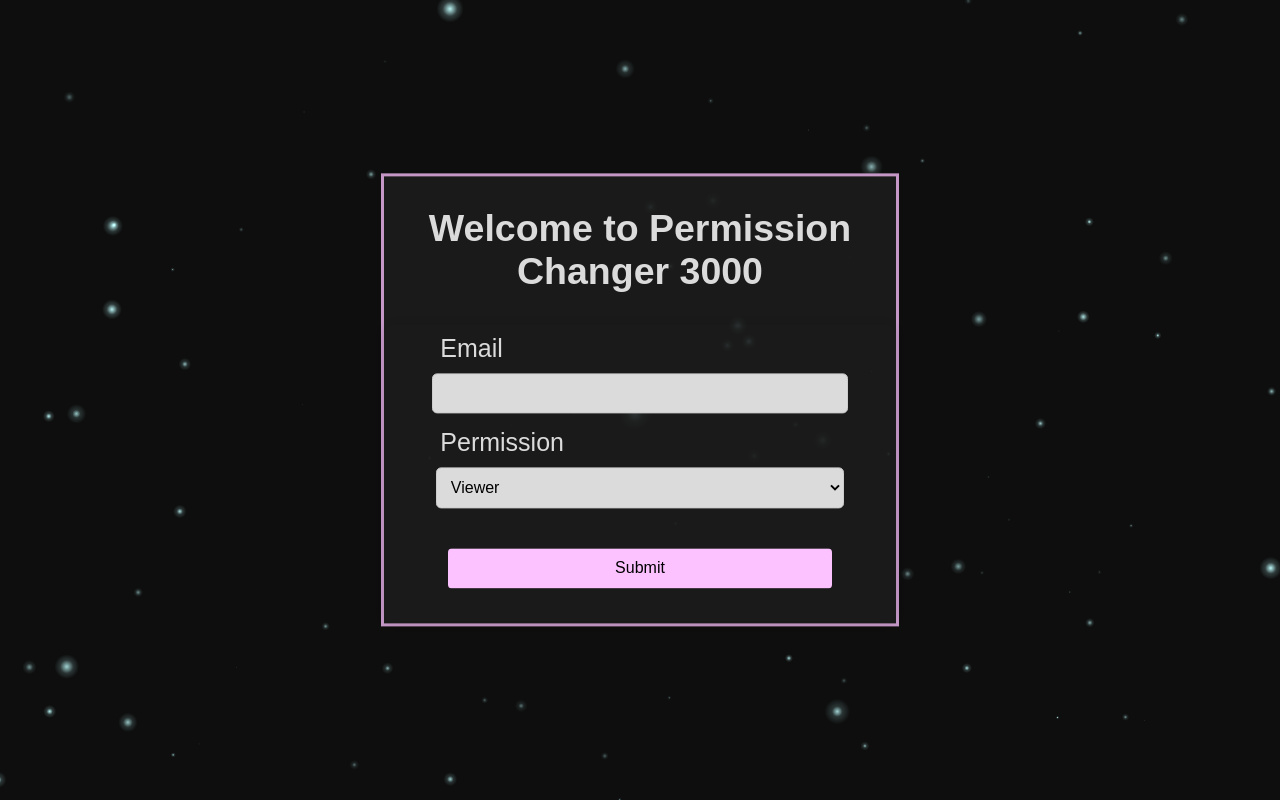
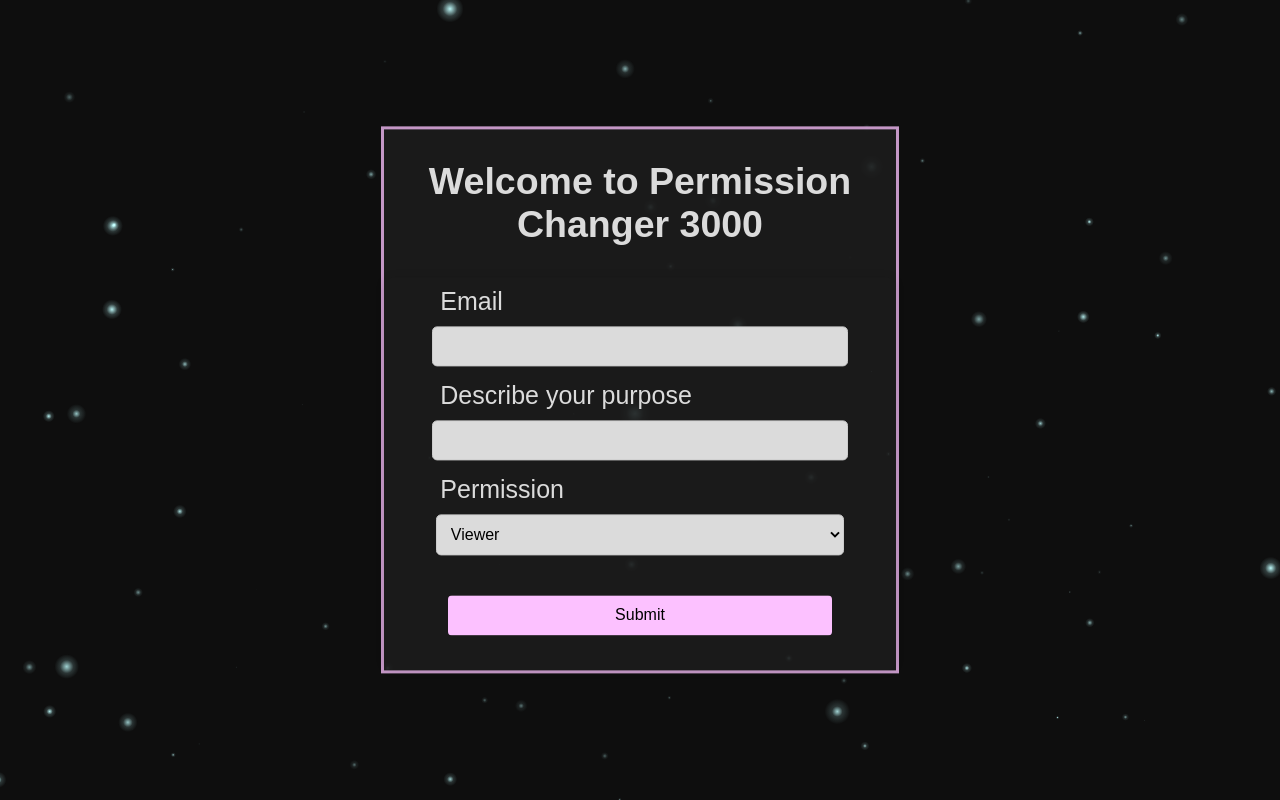
Before and after one commit to timur-harin/YandexCloudIAM, a Flask app: page / in a window 1280 px wide. Run offline with Flask 3, Linux system fonts and the light colour scheme.

Commit message:
Add purpose field

```diff
--- a/backend/app.py
+++ b/backend/app.py
@@ -13,6 +13,7 @@ def index():
 def submit():
     email = request.form['inputField']
     role = request.form['option']
+    purpose = request.form['purposeField']
     changePermission(email, role)
     return render_template('success.html', email=email, role=role)
 
--- a/backend/templates/index.html
+++ b/backend/templates/index.html
@@ -14,6 +14,9 @@
                 <form action="/submit" method="post" class="form-container">
                     <label for="inputField">Email</label><br>
                     <input type="email" id="inputField" name="inputField" class="email-input" required><br>
+
+                    <label for="purposeField">Describe your purpose</label><br>
+                    <input type="text" id="purposeField" name="purposeField" class="email-input" required><br>
 
                     <label for="dropdown">Permission</label><br>
                     <select id="dropdown" class="dropdown-menu" name="option">
```
